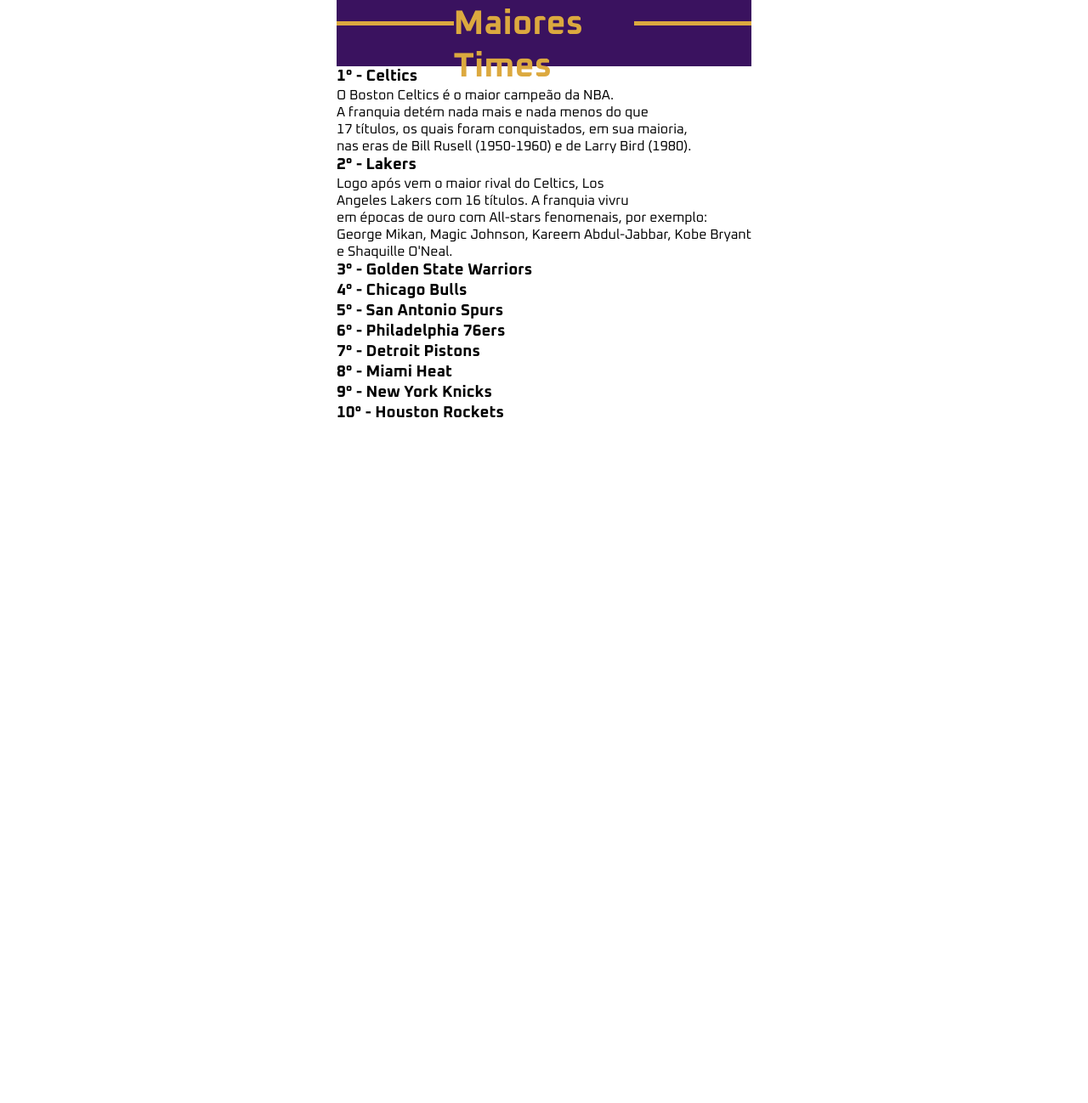
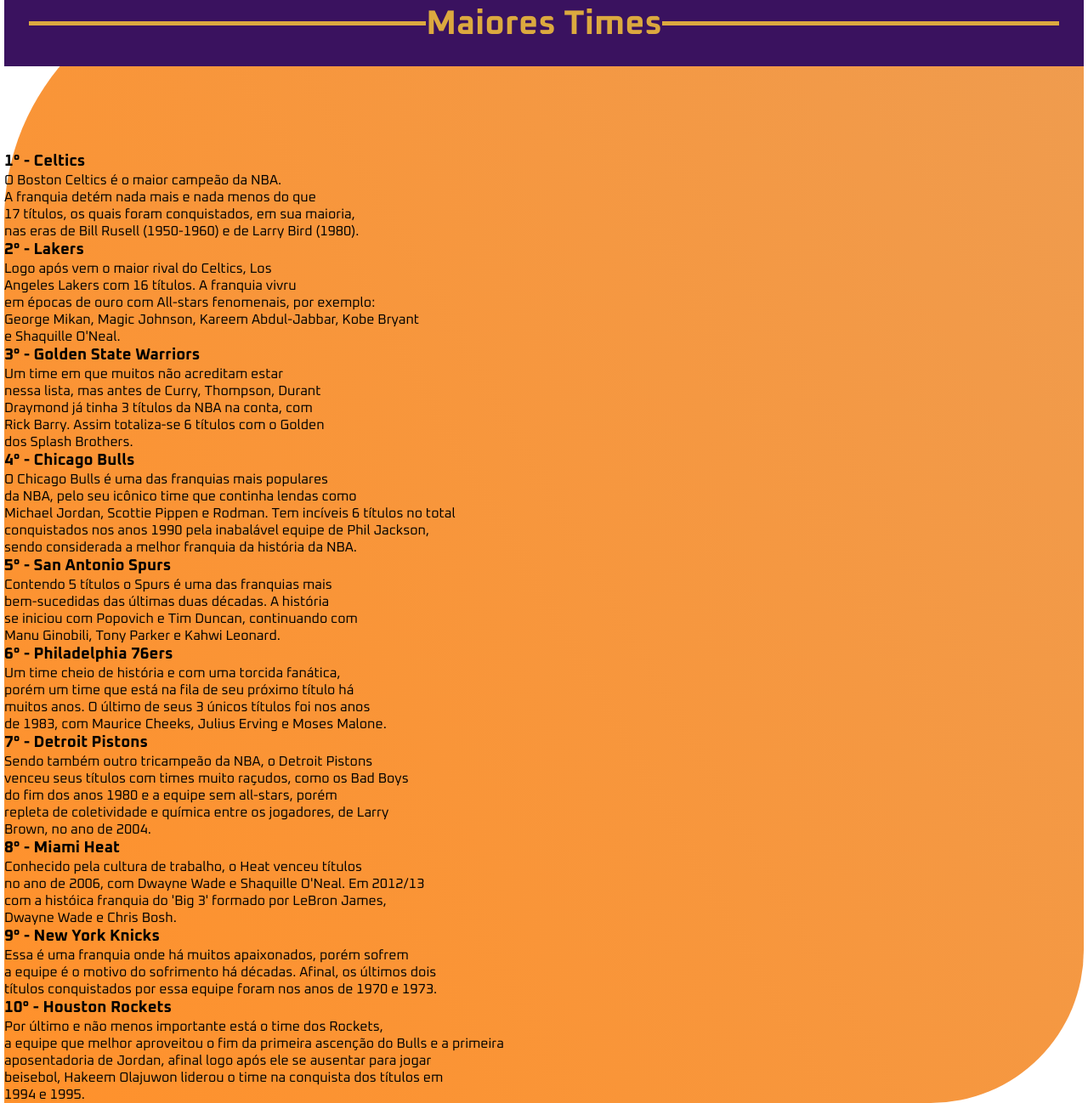
Before and after one commit to OliveiraMG/Projeto-Individual, a plain HTML site: page Site Institucional/Index.html in a window 1280 px wide. Shown: the part 2354-3652 px from the top of the page at 85% size. Before the commit the page ends 2852 px from the top, so only its background shows below. Drawn offline with Linux system fonts and the light colour scheme.

Commit message:
Adicionando textos dos maiores times

```diff
--- a/Site Institucional/CSS/style.css
+++ b/Site Institucional/CSS/style.css
@@ -208,6 +208,7 @@
 
 #cabecalho {
     height: 100px;
+    width: 1270px;
     background-color:#3a125f;
     display: flex;
     justify-content: center;
@@ -321,7 +322,6 @@
 
 .noticia5 {
     width: 40%;
-    height: 70%;
     background-image: url("../assets/RaptorsXspurs.jpg");
     background-size: cover;
     background-position: center;
@@ -369,3 +369,13 @@
     margin-left: 20px;
     text-shadow: 2px 2px 2px black;
 }
+
+/* MAIORES TIMES */
+#times {
+    border-radius: 280px 0px 180px 0px;
+    background-image: linear-gradient(240deg, #ef9c4f, #ff912b);
+}
+
+.blocoTimes {
+    padding-top: 100px;
+}
--- a/Site Institucional/Index.html
+++ b/Site Institucional/Index.html
@@ -17,7 +17,7 @@
                 <ul>
                     <li><a href="#">Home</a></li>
                     <li><a href="#noticiasPosicao">Notícias</a></li>
-                    <li><a href="#times">Maiores<br>times</a></li>
+                    <li><a href="#times">Maiores times</a></li>
                     <li><a href="/login.html">Perfil</a></li>
                 </ul>
             </div>
@@ -110,47 +110,84 @@
 
             <div class="Golden">
                 <h3 class="tituloTime">3° - Golden State Warriors</h3>
-                <p></p>
+                <p>Um time em que muitos não acreditam estar<br>
+                nessa lista, mas antes de Curry, Thompson, Durant<br>
+                Draymond já tinha 3 títulos da NBA na conta, com<br>
+                Rick Barry. Assim totaliza-se 6 títulos com o Golden<br>
+                dos Splash Brothers.
+            </p>
             </div>
 
             <div class="Bulls">
                 <h3 class="tituloTime">4° - Chicago Bulls</h3>
-                <p></p>
+                <p>O Chicago Bulls é uma das franquias mais populares<br>
+                da NBA, pelo seu icônico time que continha lendas como<br>
+                Michael Jordan, Scottie Pippen e Rodman. Tem incíveis 6 títulos no total<br>
+                conquistados nos anos 1990 pela inabalável equipe de Phil Jackson,<br>
+                sendo considerada a melhor franquia da história da NBA.
+                </p>
             </div>
 
             <div class="Spurs">
                 <h3 class="tituloTime">5° - San Antonio Spurs</h3>
-                <p></p>
+                <p>Contendo 5 títulos o Spurs é uma das franquias mais<br>
+                bem-sucedidas das últimas duas décadas. A história<br>
+                se iniciou com Popovich e Tim Duncan, continuando com<br>
+                Manu Ginobili, Tony Parker e Kahwi Leonard.
+                </p>
             </div>
 
             <div class="Philadelphia">
                 <h3 class="tituloTime">6° - Philadelphia 76ers</h3>
-                <p></p>
+                <p>Um time cheio de história e com uma torcida fanática,<br>
+                porém um time que está na fila de seu próximo título há<br>
+                muitos anos. O último de seus 3 únicos títulos foi nos anos<br>
+                de 1983, com Maurice Cheeks, Julius Erving e Moses Malone.
+                </p>
             </div>
 
             <div class="Pistons">
                 <h3 class="tituloTime">7° - Detroit Pistons</h3>
-                <p></p>
+                <p>Sendo também outro tricampeão da NBA, o Detroit Pistons<br>
+                venceu seus títulos com times muito raçudos, como os Bad Boys<br>
+                do fim dos anos 1980 e a equipe sem all-stars, porém<br>
+                repleta de coletividade e química entre os jogadores, de Larry<br>
+                Brown, no ano de 2004.
+                </p>
             </div>
 
             <div class="Heat">
                 <h3 class="tituloTime">8° - Miami Heat</h3>
-                <p></p>
+                <p>Conhecido pela cultura de trabalho, o Heat venceu títulos<br>
+                no ano de 2006, com Dwayne Wade e Shaquille O'Neal. Em 2012/13<br>
+                com a históica franquia do 'Big 3' formado por LeBron James,<br>
+                Dwayne Wade e Chris Bosh.
+                </p>
             </div>
 
             <div class="Knicks">
                 <h3 class="tituloTime">9° - New York Knicks</h3>
-                <p></p>
+                <p>Essa é uma franquia onde há muitos apaixonados, porém sofrem<br>
+                a equipe é o motivo do sofrimento há décadas. Afinal, os últimos dois<br>
+                títulos conquistados por essa equipe foram nos anos de 1970 e 1973.
+                </p>
             </div>
 
             <div class="Rockets">
                 <h3 class="tituloTime">10° - Houston Rockets</h3>
-                <p></p>
+                <p>Por último e não menos importante está o time dos Rockets,<br>
+                a equipe que melhor aproveitou o fim da primeira ascenção do Bulls e a primeira<br>
+                aposentadoria de Jordan, afinal logo após ele se ausentar para jogar<br>
+                beisebol, Hakeem Olajuwon liderou o time na conquista dos títulos em<br>
+                1994 e 1995.
+                </p>
             </div>
 
         </div>
 
     </div>
+
+    <!-- FOOTER -->
 
 </body>
 </html>
```
